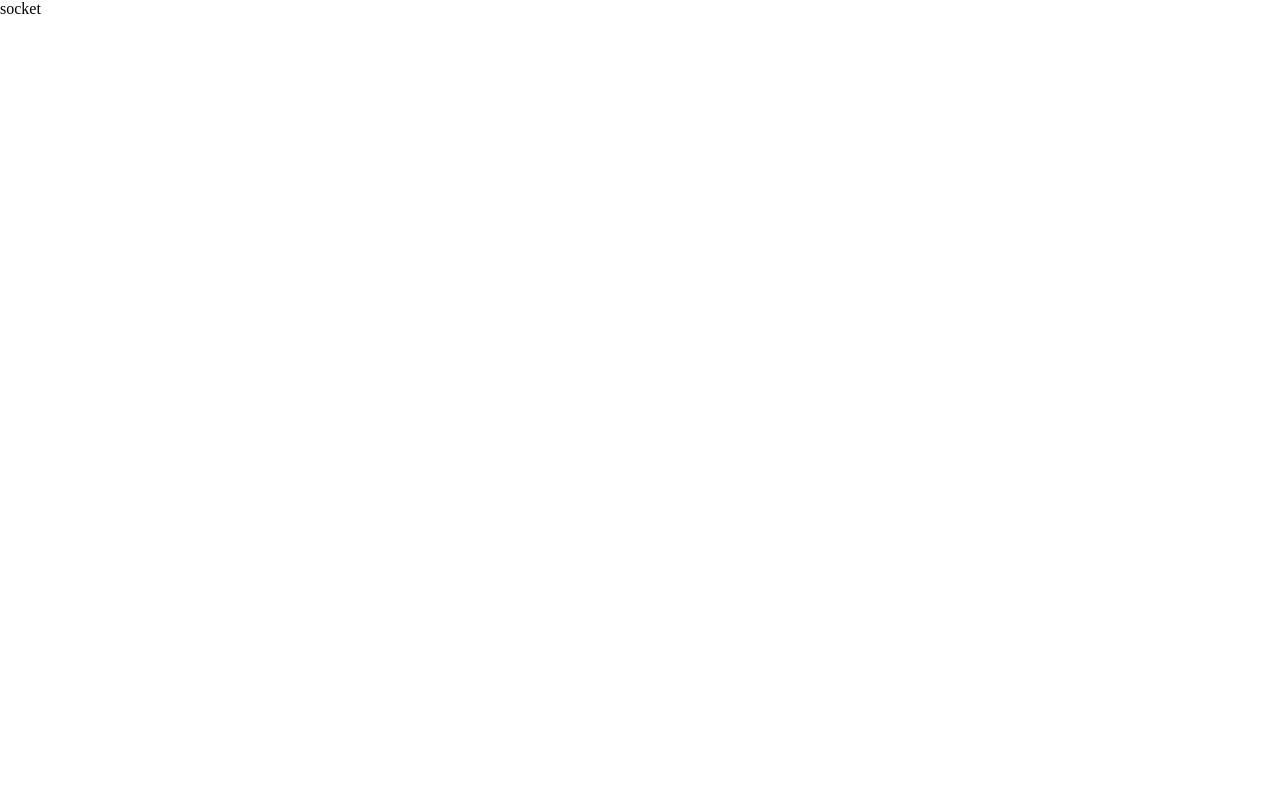
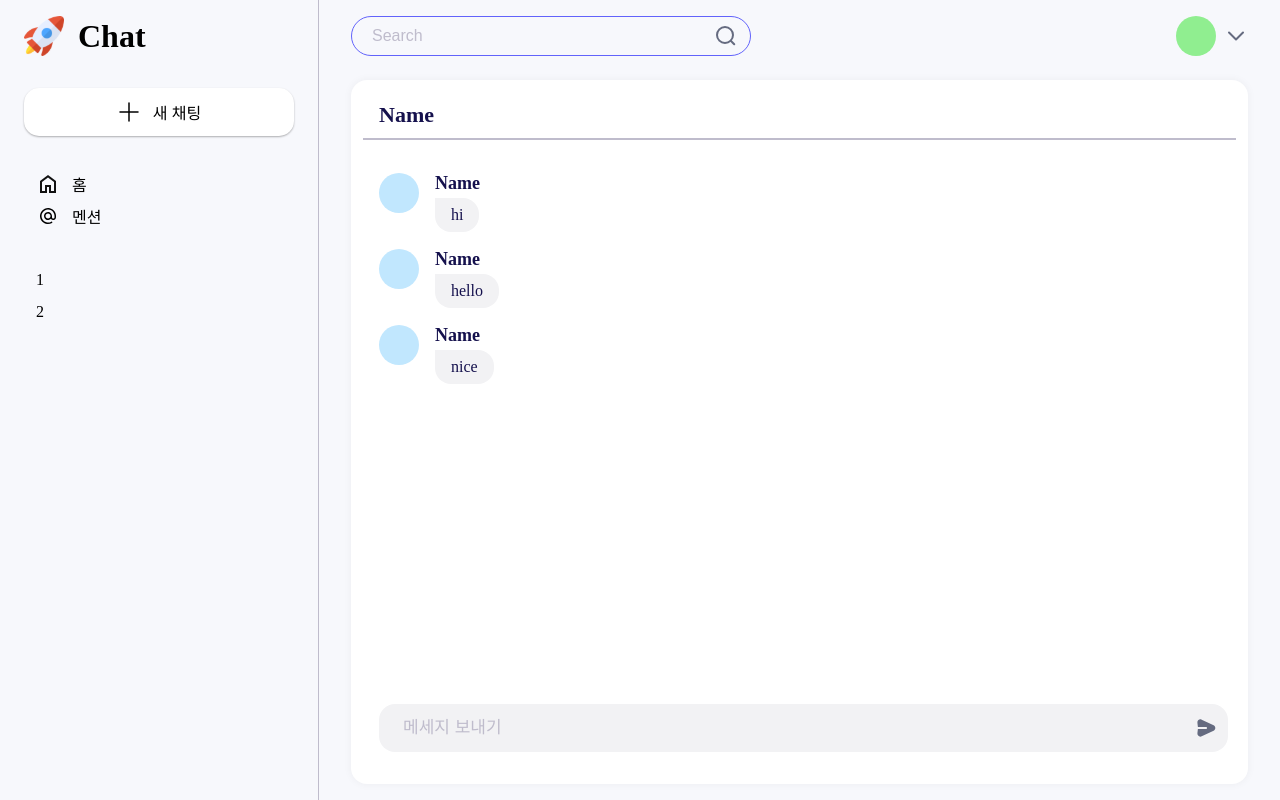
Before and after one commit to Go-Socket-Project/Go-Socket-FE, a Next.js app: page / in a window 1280 px wide. Built offline with nearby package versions, Linux system fonts and the light colour scheme.

Commit message:
Add: Home 퍼블리싱

```diff
--- a/src/app/page.tsx
+++ b/src/app/page.tsx
@@ -1,3 +1,5 @@
-export default function Home() {
-  return <>socket</>;
+import Home from "@/components/Home";
+
+export default function HomePage() {
+  return <Home />;
 }
--- /dev/null
+++ b/src/components/Home/ChatBoard/index.tsx
@@ -0,0 +1,34 @@
+"use client";
+
+import * as S from "./style";
+import ChatInput from "@/components/Home/ChatInput";
+
+const ChatBoard = () => {
+  const inbox = ["hi", "hello", "nice"];
+
+  return (
+    <S.ChatBoardWrapper>
+      <S.Header>
+        <span>Name</span>
+      </S.Header>
+
+      <S.ChatBoard>
+        <div>
+          {inbox.map((message: string, index: number) => (
+            <S.ChatItemWrapper>
+              <S.ChatUserProfile />
+              <S.ChatUserName>Name</S.ChatUserName>
+              <S.ChatText key={index}>
+                <span>{message}</span>
+              </S.ChatText>
+            </S.ChatItemWrapper>
+          ))}
+        </div>
+      </S.ChatBoard>
+
+      <ChatInput />
+    </S.ChatBoardWrapper>
+  );
+};
+
+export default ChatBoard;
--- /dev/null
+++ b/src/components/Home/ChatBoard/style.ts
@@ -0,0 +1,75 @@
+import styled from "@emotion/styled";
+
+export const ChatBoardWrapper = styled.div`
+  width: 100%;
+  height: 100%;
+  background: white;
+  box-shadow: 0px 0px 8px rgba(0, 0, 0, 0.05);
+  border-radius: 16px;
+
+  padding: 12px 12px 32px;
+  display: flex;
+  flex-direction: column;
+  justify-content: space-between;
+  overflow: auto;
+`;
+
+export const Header = styled.section`
+  width: 100%;
+  height: 48px;
+  display: flex;
+  justify-content: start;
+  align-items: center;
+  padding: 0 16px;
+  border-bottom: 2px solid #bfbccc;
+
+  span {
+    font-size: 22px;
+    font-weight: 800;
+    color: #15114d;
+  }
+`;
+
+export const ChatBoard = styled.div`
+  width: 100%;
+  height: 100%;
+  max-height: calc(100% - 96px);
+  overflow-y: scroll;
+  padding: 16px;
+`;
+
+export const ChatItemWrapper = styled.div`
+  position: relative;
+  display: flex;
+  flex-direction: column;
+  justify-content: start;
+  padding: 0 56px;
+  margin-top: 17px;
+  gap: 4px;
+`;
+export const ChatUserProfile = styled.div`
+  position: absolute;
+  left: 0;
+
+  width: 40px;
+  height: 40px;
+  border-radius: 50%;
+  background-color: #c1e7fe;
+`;
+export const ChatUserName = styled.div`
+  font-size: 18px;
+  font-weight: 700;
+  color: #15114d;
+`;
+export const ChatText = styled.div`
+  display: flex;
+
+  span {
+    font-size: 16px;
+    font-weight: 500;
+    color: #15114d;
+    background-color: #f2f2f4;
+    padding: 8px 16px;
+    border-radius: 0 16px 16px;
+  }
+`;
--- /dev/null
+++ b/src/components/Home/ChatInput/index.tsx
@@ -0,0 +1,17 @@
+"use client";
+
+import * as S from "./style";
+import { SendIcon } from "@/asset/svg";
+
+const ChatInput = () => {
+  return (
+    <S.ChatInputWrapper>
+      <label>
+        <input placeholder="메세지 보내기" type="text" />
+        <SendIcon />
+      </label>
+    </S.ChatInputWrapper>
+  );
+};
+
+export default ChatInput;
--- /dev/null
+++ b/src/components/Home/ChatInput/style.ts
@@ -0,0 +1,58 @@
+import styled from "@emotion/styled";
+
+export const ChatInputWrapper = styled.div`
+  position: relative;
+  height: 48px;
+  width: calc(100% - 18px);
+  display: flex;
+  justify-content: center;
+  align-items: center;
+  padding: 0 16px;
+
+  label {
+    width: 100%;
+
+    p {
+      position: absolute;
+      left: 24px;
+      top: 1px;
+      background: #fff;
+      padding: 0 5px;
+      font-size: 14px;
+    }
+    :focus-within svg {
+      path {
+        fill: #6263fb;
+      }
+    }
+  }
+
+  input {
+    width: 100%;
+    height: 46px;
+    display: flex;
+    align-items: center;
+    justify-content: flex-start;
+    background: #f2f2f4;
+    color: #000;
+    font-weight: 500;
+    font-size: 17px;
+    text-align: left;
+    border: none;
+    border-radius: 16px;
+    padding-left: 24px;
+
+    ::placeholder {
+      color: #bfbccc;
+      font-size: 17px;
+      font-weight: 500;
+    }
+  }
+
+  svg {
+    position: absolute;
+    top: calc(50% - 12px);
+    right: 0px;
+    cursor: pointer;
+  }
+`;
--- /dev/null
+++ b/src/components/Home/index.tsx
@@ -0,0 +1,20 @@
+"use client";
+
+import * as S from "./style";
+import Header from "@/components/Home/Header";
+import Sidebar from "@/components/Home/Sidebar";
+import ChatBoard from "@/components/Home/ChatBoard";
+
+const Home = () => {
+  return (
+    <S.HomeWrapper>
+      <Sidebar />
+      <S.ContentWrapper>
+        <Header />
+        <ChatBoard />
+      </S.ContentWrapper>
+    </S.HomeWrapper>
+  );
+};
+
+export default Home;
--- /dev/null
+++ b/src/components/Home/style.ts
@@ -0,0 +1,17 @@
+import styled from "@emotion/styled";
+
+export const HomeWrapper = styled.div`
+  width: 100%;
+  height: 100%;
+  background: #f7f8fc;
+  display: flex;
+`;
+
+export const ContentWrapper = styled.div`
+  width: 100%;
+  height: 100%;
+  display: flex;
+  flex-direction: column;
+  padding: 16px 32px;
+  gap: 24px;
+`;
```
